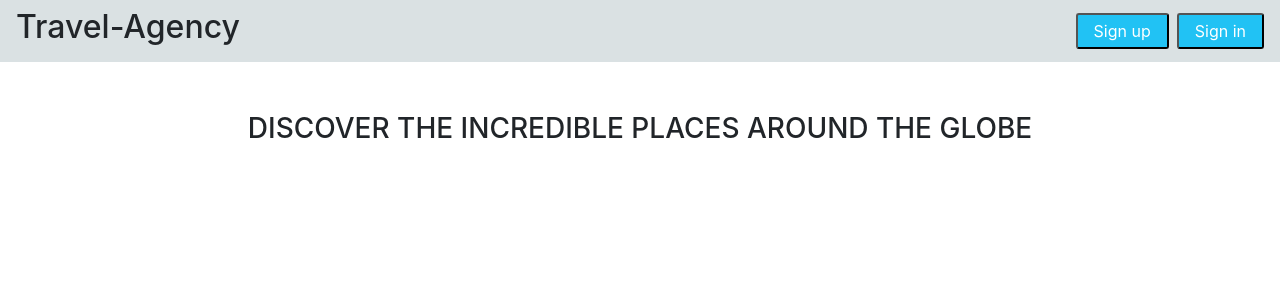
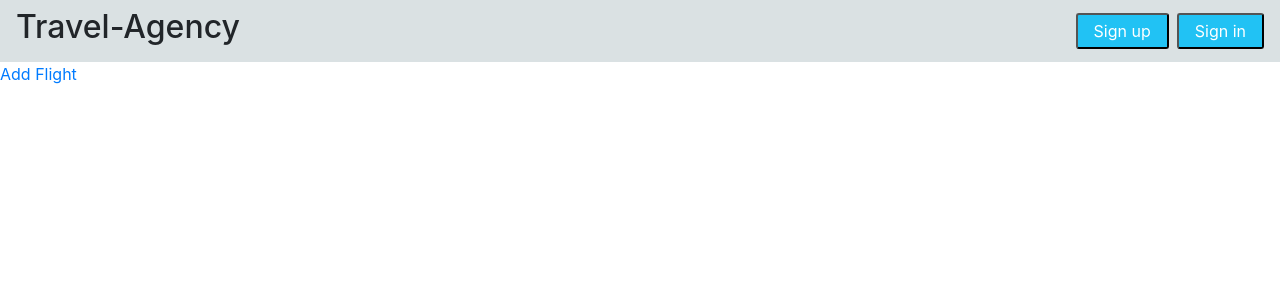
Before and after one commit to A-Abdeen/TravelAgency-Web, a React (Create React App) app: page /airlines/1/flights in a window 1280 px wide. Shown: the top 300 px of the page. Built offline with nearby package versions, Linux system fonts and the light colour scheme; no server answers.

Commit message:
still testing

```diff
--- a/src/components/Airline.js
+++ b/src/components/Airline.js
@@ -1,27 +1,14 @@
 //React
-import { Link, useParams } from "react-router-dom";
-import {useSelector} from "react-redux";
-//Components
-import FlightItem from "./FlightList/FlightItem";
-import FlightList from "./FlightList";
+import { Link } from "react-router-dom";
+import { useSelector } from "react-redux";
 
 const Airline = () => {
-  const flights = useSelector((state) => state.flightReducer.flights);
-  // const airlines = useSelector((state) => state.airlineReducer.airlines);
-  const {airlineId} = useParams();
-console.log(airlineId);
-console.log(flights);
-  // const airlineFlights = airlines.flights.map((flight) =>
-  // allFlights.find((_flight) => _flight.airlineId === airlines.action.payload.id))
-  // console.log(airlines);
-
-  const airlineFlights = flights.filter((flight) => flight.airlineId === airlineId)
-     .map((flight) => (<FlightItem key={flight.id} flight={flight} />));
-
+  const airline = useSelector((state) => state.airlineReducer.airlines);
+  console.log(airline);
   return (
     <div>
-      <Link to={`/airlines/1/flights/new`}>Add Flight</Link>
-      <FlightList flight={airlineFlights}/>
+      <Link to={`/airlines/${airline.id}/flights/new`}>Add Flight</Link>
+      {airline}
     </div>
   );
 };
--- a/src/components/FlightList/index.js
+++ b/src/components/FlightList/index.js
@@ -5,9 +5,8 @@ const FlightList = ({ flights }) => {
   const flightList = flights.map((flight) => (
     <FlightItem flight={flight} key={flight.id} />
   ));
-  console.log(flightList);
+
   return (
-
     <div className="container">
       <div>{flightList}</div>
     </div>
--- a/src/components/NavBar.js
+++ b/src/components/NavBar.js
@@ -24,7 +24,6 @@ const NavBar = () => {
               color="red"
               size="1.5em"
             />
-            <Link to="/airline/:airlineId">Admin Page</Link>
           </>
         ) : (
           <>
@@ -36,6 +35,13 @@ const NavBar = () => {
             </Link>
           </>
         )}
+        {/* <>
+          {user.userType === "admin" ? (
+            <Link to="/:airlineId/">Admin Page</Link>
+          ) : (
+            "Blah"
+          )}
+        </> */}
       </div>
     </NavStyled>
   );
--- a/src/components/Routes.js
+++ b/src/components/Routes.js
@@ -1,34 +1,29 @@
 // React-Router
 import { Route, Switch } from "react-router";
-import { useSelector, useDispatch } from "react-redux";
+import { useSelector } from "react-redux";
 // Components
 import Home from "./Home";
 import Signup from "./authentications/Signup";
 import Signin from "./authentications/Signin";
 import FlightList from "./FlightList";
-import FlightForm from "./forms/FlightForm"
-import Airline from "./Airline"
-import { fetchFlights } from "../store/actions/flightActions";
+import FlightForm from "./forms/FlightForm";
+import Airline from "./Airline";
 
-
-function Routes() {
-  const _flights = useSelector((state) => state.flightReducer.flights);
-  console.log(_flights);
-  console.log(useSelector((state) => state.flightReducer.flights));
-   const dispatch = useDispatch();
-
-   console.log(dispatch(fetchFlights()));
+const Routes = () => {
+  const flights = useSelector((state) => state.flightReducer.flights);
 
   return (
     <Switch>
-      <Route path="/airline/:airlineId">
+      <Route path="/airlines/:airlineId/flights">
         <Airline />
       </Route>
-      <Route path={["/airlines/:airlineId/flights/new", "/flights/:flightId/edit"]}>
+      <Route
+        path={["/airlines/:airlineId/flights/new", "/flights/:flightId/edit"]}
+      >
         <FlightForm />
       </Route>
       <Route path="/flights">
-        <FlightList flights={_flights} />
+        <FlightList flights={flights} />
       </Route>
       <Route path="/signin">
         <Signin />
@@ -41,6 +36,6 @@ function Routes() {
       </Route>
     </Switch>
   );
-}
+};
 
 export default Routes;
--- a/src/components/forms/FlightForm.js
+++ b/src/components/forms/FlightForm.js
@@ -3,7 +3,7 @@ import { useState } from "react";
 import { useDispatch, useSelector } from "react-redux";
 import { useHistory, useParams } from "react-router-dom";
 //Styling
-import {Form, FormTitle, Button, FormItem} from "../../styles";
+import { Form, FormTitle, Button, FormItem } from "../../styles";
 
 //Components
 import { addFlight, updateFlight } from "../../store/actions/flightActions";
@@ -16,15 +16,18 @@ const FlightForm = () => {
     state.flightReducer.flights.find((flight) => flight.id === flightId)
   );
 
+  console.log(useSelector((state) => state.flightReducer.flights));
+  console.log(foundFlight);
+
   const [flight, setFlight] = useState(
-    foundFlight ?? {
+    foundFlight || {
       airlineId: airlineId,
       departureDate: "",
-      arrivalDate:"",
-      economySeats:0,
-      economyPrice:0,
-      businessSeats:0,
-      businessPrice:0,
+      arrivalDate: "",
+      economySeats: 0,
+      economyPrice: 0,
+      businessSeats: 0,
+      businessPrice: 0,
     }
   );
 
--- a/src/store/actions/authActions.js
+++ b/src/store/actions/authActions.js
@@ -28,7 +28,7 @@ export const signin = (userData, history) => {
     try {
       const res = await instance.post("/signin", userData);
       dispatch(setUser(res.data.token));
-      history.replace("/:userSlug");
+      history.replace("/");
     } catch (error) {
       console.log(error);
     }
--- a/src/store/actions/types.js
+++ b/src/store/actions/types.js
@@ -5,7 +5,7 @@ export const UPDATE_FLIGHT = "UPDATE_FLIGHT";
 
 // Airline TYPES
 export const FETCH_AIRLINE = "FETCH_AIRLINE";
-
+// export const FETCH_AIRLINE_FLIGHT = "FETCH_AIRLINE_FLIGHT";
 
 // Auth Types
 export const SET_USER = "SET_USER";
--- a/src/store/index.js
+++ b/src/store/index.js
@@ -1,14 +1,23 @@
+import { applyMiddleware, compose, createStore } from "redux";
+import rootReducer from "./reducers";
+import thunk from "redux-thunk";
 import { checkForToken } from "./actions/authActions";
-import {applyMiddleware,compose, createStore} from "redux";
-import thunk from "redux-thunk";
-import reducer from "./reducers";
 import { fetchFlights } from "./actions/flightActions";
-import { fetchAirlines } from "./actions/airlineActions";
+import {
+  // fetchAirlineFlight,
+  fetchAirlines,
+} from "./actions/airlineActions";
 
 const composeEnhancers = window.__REDUX_DEVTOOLS_EXTENSION_COMPOSE__ || compose;
-const store = createStore(reducer, composeEnhancers(applyMiddleware (thunk)));
+
+const store = createStore(
+  rootReducer,
+  composeEnhancers(applyMiddleware(thunk))
+);
+
+store.dispatch(fetchFlights());
 store.dispatch(checkForToken());
-store.dispatch(fetchFlights());
 store.dispatch(fetchAirlines());
+// store.dispatch(fetchAirlineFlight());
 
 export default store;
--- a/src/store/reducers/flightReducer.js
+++ b/src/store/reducers/flightReducer.js
@@ -11,7 +11,7 @@ const flightReducer = (state = initialState, action) => {
     case types.FETCH_FLIGHT:
       return {
         ...state,
-        flights: action.payload.flights,
+        flights: action.payload,
         loading: false,
       };
     //------------------------------ADDING
```
Also changed, not shown: src/index.js (+6 -6 lines), src/store/actions/airlineActions.js (+16 -1 lines), src/store/reducers/airlineReducer.js (+9 -1 lines). Lines whose indentation alone changed are shown as unchanged.
